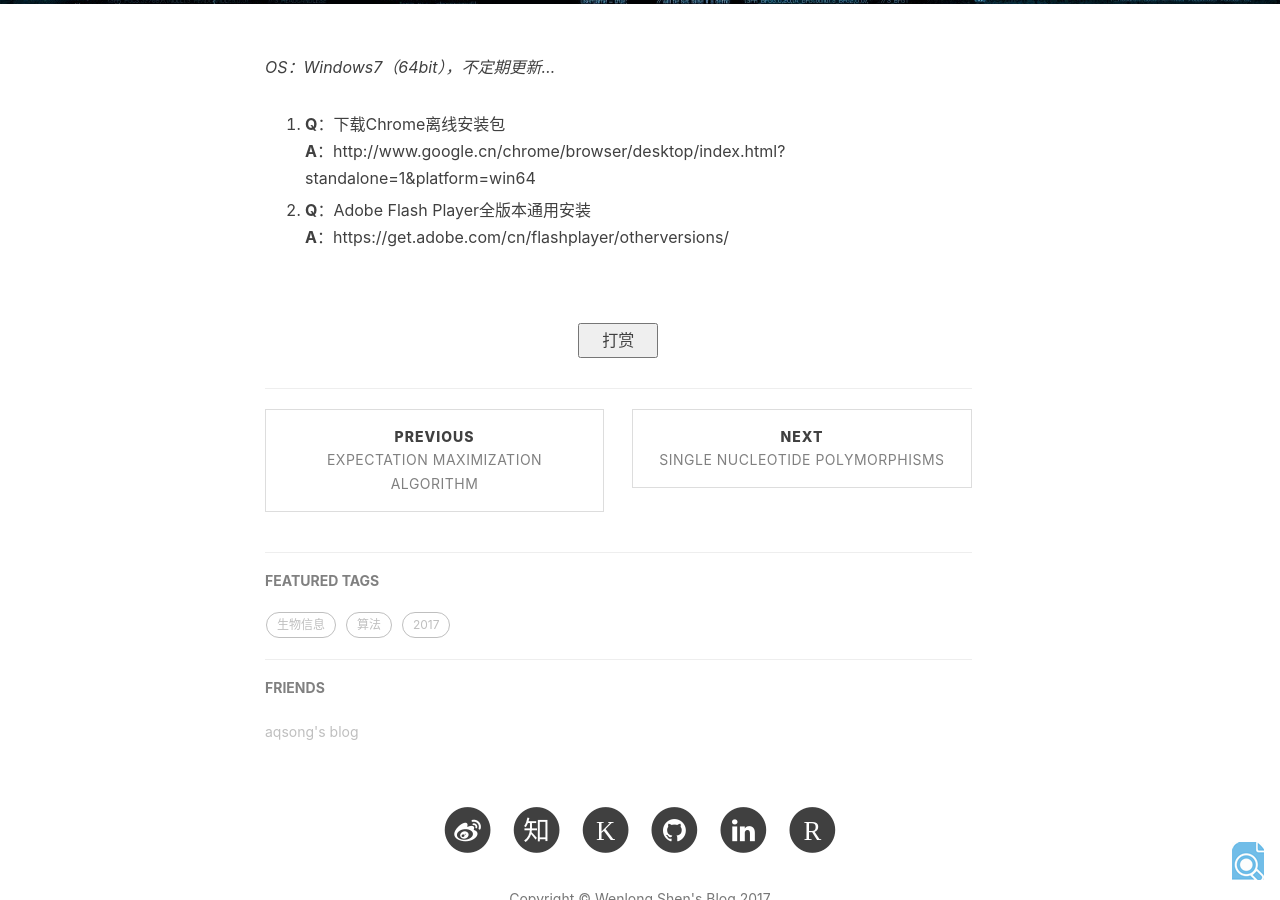
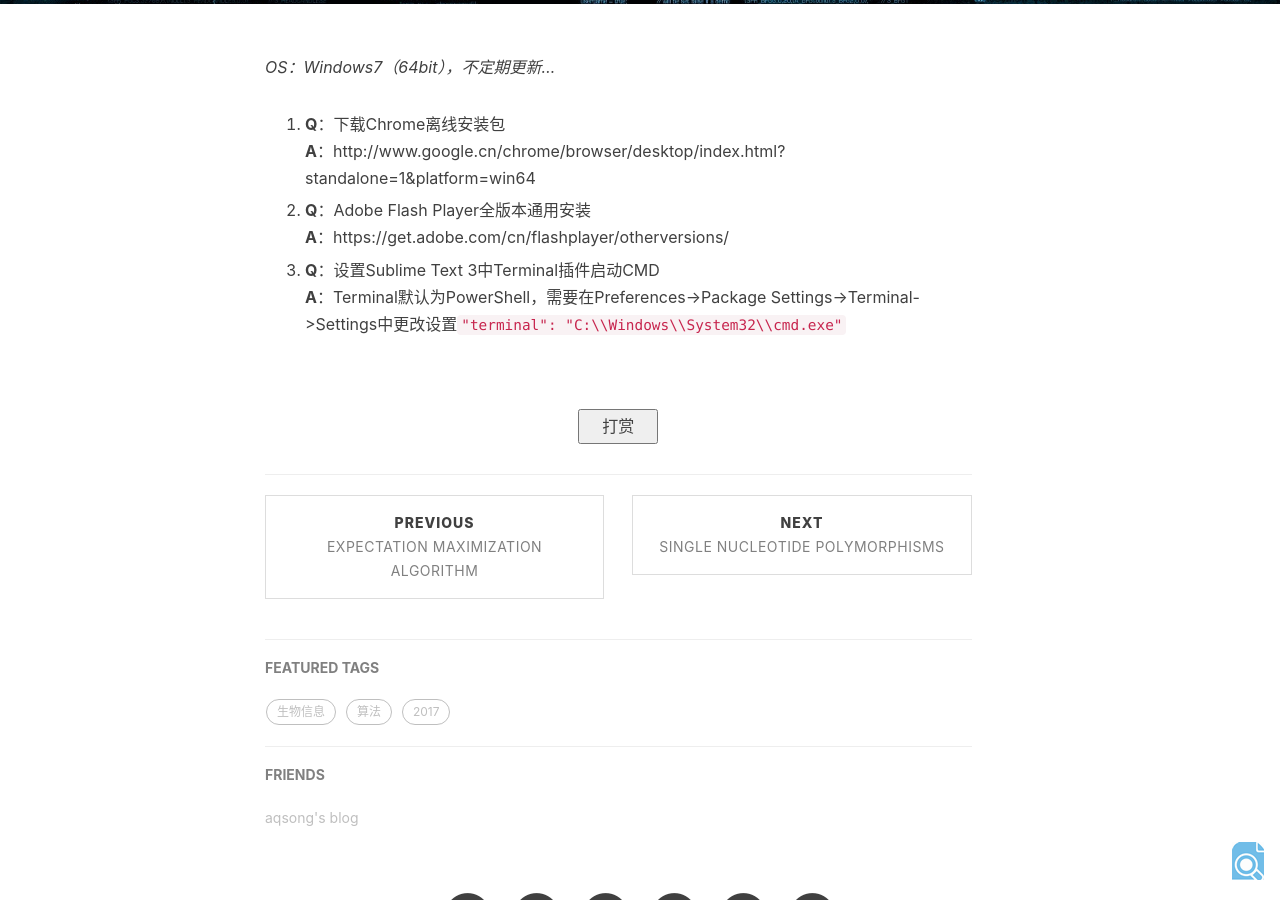
Before and after one commit to WenlongShen/WenlongShen.github.io, a Jekyll site: the page built from _posts/2017-03-02-Windows-Troubleshooting.markdown, in a window 1280 px wide and 900 px high, scrolled down 519 px. Built offline with Jekyll 4.4.1, drawn with Linux system fonts in a browser that asks for light colours; comment, search, counter and statistics services are not loaded.

Commit message:
edit post

```diff
--- a/_posts/2017-03-02-Windows-Troubleshooting.markdown
+++ b/_posts/2017-03-02-Windows-Troubleshooting.markdown
@@ -19,3 +19,7 @@ tags: 计算机 2017
 2.
 **Q**：Adobe Flash Player全版本通用安装
 **A**：https://get.adobe.com/cn/flashplayer/otherversions/
+
+3.
+**Q**：设置Sublime Text 3中Terminal插件启动CMD
+**A**：Terminal默认为PowerShell，需要在Preferences->Package Settings->Terminal->Settings中更改设置`"terminal": "C:\\Windows\\System32\\cmd.exe"`
```
